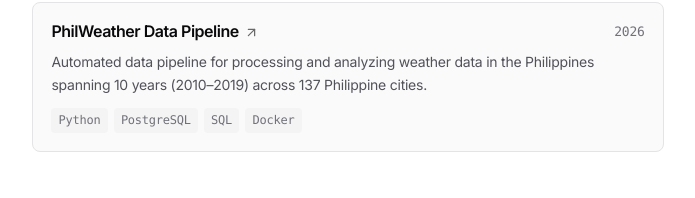
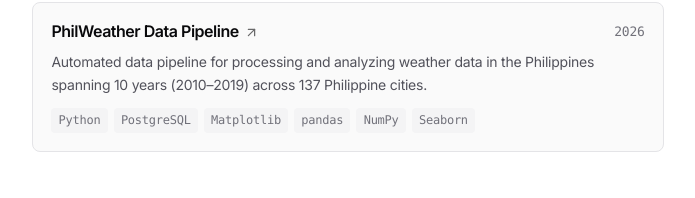
Before and after one commit to cruzatemanuel/portfolio_, a React (Vite) app: page / in a window 1280 px wide. Shown: the part 705-903 px from the top of the page, without its empty margins (292-987 px from the left). Built offline with nearby package versions, Linux system fonts and the light colour scheme.

Commit message:
feat: update project tags for improved accuracy and relevance in portfolio content

```diff
--- a/src/content/index.ts
+++ b/src/content/index.ts
@@ -119,7 +119,7 @@ export const portfolioContent: PortfolioData = {
       destinationUrl: 'https://github.com/cruzatemanuel/PhilWeather-ETL',
       accentColor: '#09090b',
       featured: true,
-      tags: ['Python', 'PostgreSQL', 'SQL', 'Docker'],
+      tags: ['Python', 'PostgreSQL', 'Matplotlib', 'pandas', 'NumPy', 'Seaborn'],
       description: 'Automated data pipeline for processing and analyzing weather data in the Philippines spanning 10 years (2010–2019) across 137 Philippine cities.',
     }
   ],
```
